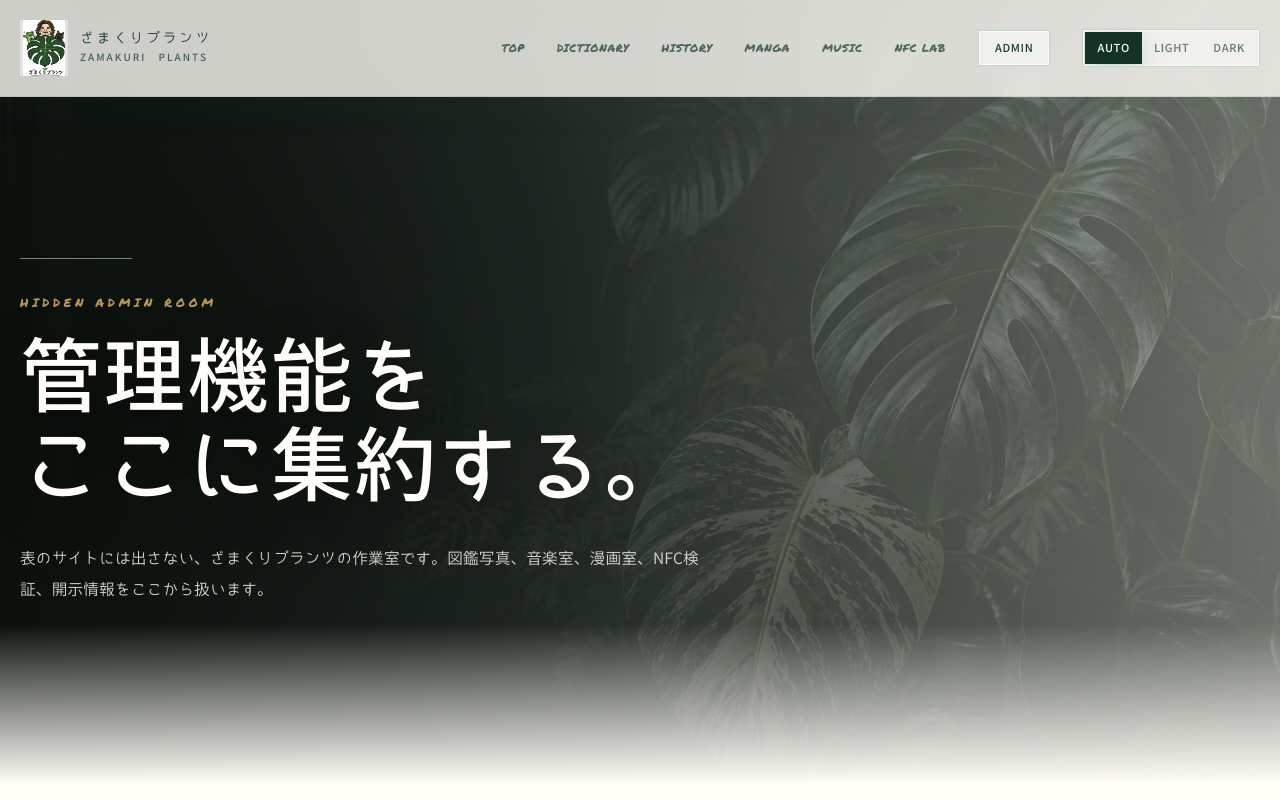
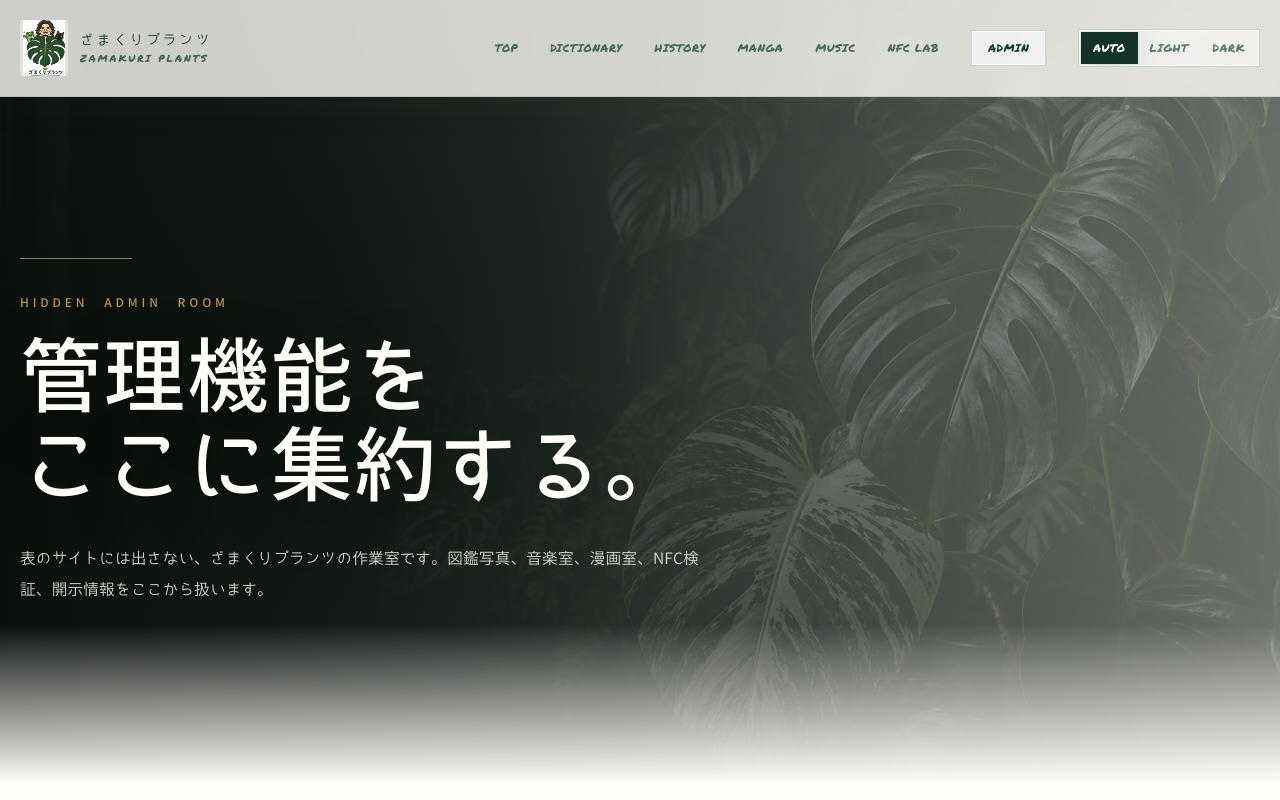
Before and after one commit to kumag36/aroid-nfc, a Next.js app: page /admin in a window 1280 px wide. Shown: the top 800 px of the page. Built offline with nearby package versions, Linux system fonts and the light colour scheme; no server answers.

Commit message:
Unify typography rules

```diff
--- a/app/components/BrandHeader.tsx
+++ b/app/components/BrandHeader.tsx
@@ -27,13 +27,13 @@ export default function BrandHeader() {
             />
           </span>
           <span className="min-w-0">
-            <span className="block truncate text-[13px] font-semibold tracking-[0.14em] sm:text-sm sm:tracking-[0.18em]">ざまくりプランツ</span>
-            <span className="block truncate text-[9px] tracking-[0.16em] opacity-75 sm:text-[10px] sm:tracking-[0.2em]">ZAMAKURI PLANTS</span>
+            <span className="zmk-brand-title block truncate text-[13px] font-semibold tracking-[0.14em] sm:text-sm sm:tracking-[0.18em]">ざまくりプランツ</span>
+            <span className="zmk-brand-subtitle block truncate text-[9px] tracking-[0.16em] opacity-75 sm:text-[10px] sm:tracking-[0.2em]">ZAMAKURI PLANTS</span>
           </span>
         </Link>
 
         <div className="flex shrink-0 items-center gap-3 md:gap-8">
-          <nav className="zmk-latin hidden items-center gap-8 text-[11px] tracking-[0.22em] md:flex">
+          <nav className="zmk-nav hidden items-center gap-8 text-[11px] tracking-[0.22em] md:flex">
             {navItems.map((item) => (
               <Link key={item.href} href={item.href} className="text-[#173b2a]/72 transition hover:text-[#2c6a4b]">
                 {item.label}
@@ -42,7 +42,7 @@ export default function BrandHeader() {
           </nav>
           <Link
             href="/admin"
-            className="inline-flex min-h-9 items-center justify-center border border-[#2c6a4b]/22 bg-white/60 px-3 text-[10px] font-semibold tracking-[0.18em] text-[#173b2a] shadow-[inset_0_0_0_1px_rgba(255,255,255,0.72)] transition hover:border-[#b89558]/55 hover:bg-[#fdfaf0] hover:text-[#10291e] sm:px-4 sm:text-[11px]"
+            className="zmk-admin-link inline-flex min-h-9 items-center justify-center border border-[#2c6a4b]/22 bg-white/60 px-3 text-[10px] font-semibold tracking-[0.18em] text-[#173b2a] shadow-[inset_0_0_0_1px_rgba(255,255,255,0.72)] transition hover:border-[#b89558]/55 hover:bg-[#fdfaf0] hover:text-[#10291e] sm:px-4 sm:text-[11px]"
           >
             ADMIN
           </Link>
--- a/app/components/SiteFooter.tsx
+++ b/app/components/SiteFooter.tsx
@@ -12,14 +12,14 @@ export default function SiteFooter() {
     <footer className="border-t border-[#2c6a4b]/10 bg-[#fffef8] px-5 py-10 text-[#143326] [font-family:var(--font-zamakuri)] dark:border-[#d9ffd8]/12 dark:bg-[#07110c] dark:text-[#f7fbf1]">
       <div className="mx-auto grid max-w-7xl gap-8 md:grid-cols-[1fr_auto] md:items-end">
         <div>
-          <p className="text-xs font-semibold tracking-[0.28em] text-[#b89558]">
+          <p className="zmk-brand-subtitle text-xs font-semibold tracking-[0.28em] text-[#b89558]">
             SINCE 2025 / ZAMAKURI PLANTS
           </p>
           <p className="mt-4 max-w-2xl text-sm leading-7 text-[#315244]/72 dark:text-[#d9ffd8]/70">
             植物の販売、図鑑、NFC個体管理を安心して使えるよう、取引・個人情報・利用条件をここに整理しています。
           </p>
         </div>
-        <nav className="flex flex-wrap gap-x-5 gap-y-3 text-[11px] font-semibold tracking-[0.16em] text-[#315244]/72 dark:text-[#d9ffd8]/72">
+        <nav className="zmk-ui flex flex-wrap gap-x-5 gap-y-3 text-[11px] font-semibold tracking-[0.16em] text-[#315244]/72 dark:text-[#d9ffd8]/72">
           {legalLinks.map((item) => (
             <Link key={item.href} href={item.href} className="transition hover:text-[#b89558]">
               {item.label}
--- a/app/components/ThemeToggle.tsx
+++ b/app/components/ThemeToggle.tsx
@@ -62,7 +62,7 @@ export default function ThemeToggle() {
 
   return (
     <div
-      className="inline-flex overflow-hidden border border-[#2c6a4b]/22 bg-white/52 p-0.5 shadow-[inset_0_0_0_1px_rgba(255,255,255,0.72)] dark:border-[#d9ffd8]/18 dark:bg-[#07110c]/52"
+      className="zmk-theme-toggle inline-flex overflow-hidden border border-[#2c6a4b]/22 bg-white/52 p-0.5 shadow-[inset_0_0_0_1px_rgba(255,255,255,0.72)] dark:border-[#d9ffd8]/18 dark:bg-[#07110c]/52"
       role="group"
       aria-label={`表示モード選択。現在は${mode === 'auto' ? `AUTO ${theme.toUpperCase()}` : mode.toUpperCase()}です。`}
     >
@@ -76,7 +76,7 @@ export default function ThemeToggle() {
             onClick={() => selectTheme(option.mode)}
             aria-pressed={active}
             className={[
-              'min-h-8 px-2.5 text-[10px] font-semibold tracking-[0.12em] transition sm:px-3 sm:text-[11px]',
+              'zmk-ui min-h-8 px-2.5 text-[10px] font-semibold tracking-[0.12em] transition sm:px-3 sm:text-[11px]',
               active
                 ? 'bg-[#143326] text-[#fffef8] shadow-[0_8px_24px_rgba(44,106,75,0.18)] dark:bg-[#d9ffd8] dark:text-[#07110c]'
                 : 'text-[#173b2a]/66 hover:bg-[#fdfaf0] hover:text-[#10291e] dark:text-[#f7fbf1]/68 dark:hover:bg-[#d9ffd8]/10 dark:hover:text-[#f7fbf1]',
--- a/app/dictionary/page.tsx
+++ b/app/dictionary/page.tsx
@@ -200,10 +200,10 @@ export default function DictionaryPage() {
 
                 <div className="relative z-10 flex min-h-[430px] flex-col justify-between p-5">
                   <div className="flex items-start justify-between gap-4">
-                    <p className="border border-[#fffef8]/72 bg-[#fffef8]/82 px-3 py-1 text-[11px] font-bold tracking-[0.28em] text-[#b89558] shadow-[0_10px_28px_rgba(0,0,0,0.08)] backdrop-blur dark:border-[#d9ffd8]/18 dark:bg-[#07110c]/72">
+                    <p className="zmk-eyebrow border border-[#fffef8]/72 bg-[#fffef8]/82 px-3 py-1 text-[11px] shadow-[0_10px_28px_rgba(0,0,0,0.08)] backdrop-blur dark:border-[#d9ffd8]/18 dark:bg-[#07110c]/72">
                       {plant.category}
                     </p>
-                    <span className="border border-[#fffef8]/70 bg-[#fffef8]/78 px-2 py-1 text-xs font-semibold text-[#315244]/76 backdrop-blur dark:border-[#d9ffd8]/18 dark:bg-[#07110c]/70 dark:text-[#d9ffd8]/78">
+                    <span className="zmk-ui border border-[#fffef8]/70 bg-[#fffef8]/78 px-2 py-1 text-xs font-semibold text-[#315244]/76 backdrop-blur dark:border-[#d9ffd8]/18 dark:bg-[#07110c]/70 dark:text-[#d9ffd8]/78">
                       {String(index + 1).padStart(2, '0')}
                     </span>
                   </div>
--- a/app/globals.css
+++ b/app/globals.css
@@ -122,9 +122,9 @@ main {
   overflow-x: clip;
 }
 
-main h1,
-main h2,
-main h3 {
+main h1:not(.zmk-scientific):not(.zmk-latin-title),
+main h2:not(.zmk-scientific):not(.zmk-latin-title),
+main h3:not(.zmk-scientific):not(.zmk-latin-title) {
   letter-spacing: 0.02em;
   text-wrap: balance;
   font-family: var(--font-zamakuri-cute);
@@ -161,6 +161,7 @@ main dd {
 }
 
 main :is(a, button) {
+  font-family: var(--font-zamakuri-latin);
   letter-spacing: 0.06em;
   font-weight: 700;
 }
@@ -174,6 +175,33 @@ main :is(input, textarea) {
   overflow: hidden;
   background: var(--zmk-bg);
   color: var(--zmk-ink);
+  font-family: var(--font-zamakuri);
+}
+
+.zmk-jp,
+.zmk-brand-title {
+  font-family: var(--font-zamakuri-cute);
+}
+
+.zmk-ui,
+.zmk-nav,
+.zmk-brand-subtitle,
+.zmk-admin-link,
+.zmk-theme-toggle,
+.zmk-eyebrow,
+.zmk-button,
+.zmk-pill,
+.zmk-table th {
+  font-family: var(--font-zamakuri-latin);
+}
+
+.zmk-page :is(nav, button, select, input[type="button"], input[type="submit"]),
+.zmk-page :is(label > span:first-child, dt, th),
+.zmk-page [class*="tracking-"] {
+  font-family: var(--font-zamakuri-latin);
+}
+
+.zmk-page :is(p, li, dd, td, textarea, input:not([type="button"]):not([type="submit"])) {
   font-family: var(--font-zamakuri);
 }
 
@@ -245,7 +273,6 @@ main :is(input, textarea) {
 
 .zmk-eyebrow {
   color: var(--zmk-gold);
-  font-family: var(--font-zamakuri-latin);
   font-size: 0.75rem;
   font-weight: 700;
   letter-spacing: 0.32em;
@@ -262,9 +289,19 @@ main :is(input, textarea) {
 
 .zmk-scientific {
   font-family: var(--font-zamakuri-scientific);
+  font-synthesis: none;
   font-style: normal;
   font-weight: 500;
+  line-height: 1.05;
   letter-spacing: 0.02em;
+}
+
+.zmk-scientific * {
+  font-family: inherit;
+}
+
+.zmk-title .zmk-scientific {
+  font-size: 1.08em;
 }
 
 .zmk-title {
@@ -335,7 +372,6 @@ main :is(input, textarea) {
     0 12px 34px rgba(44, 106, 75, 0.08);
   padding: 0.75rem 1.35rem;
   color: var(--zmk-ink-strong);
-  font-family: var(--font-zamakuri-latin);
   font-size: 0.78rem;
   font-weight: 800;
   letter-spacing: 0.14em;
```
